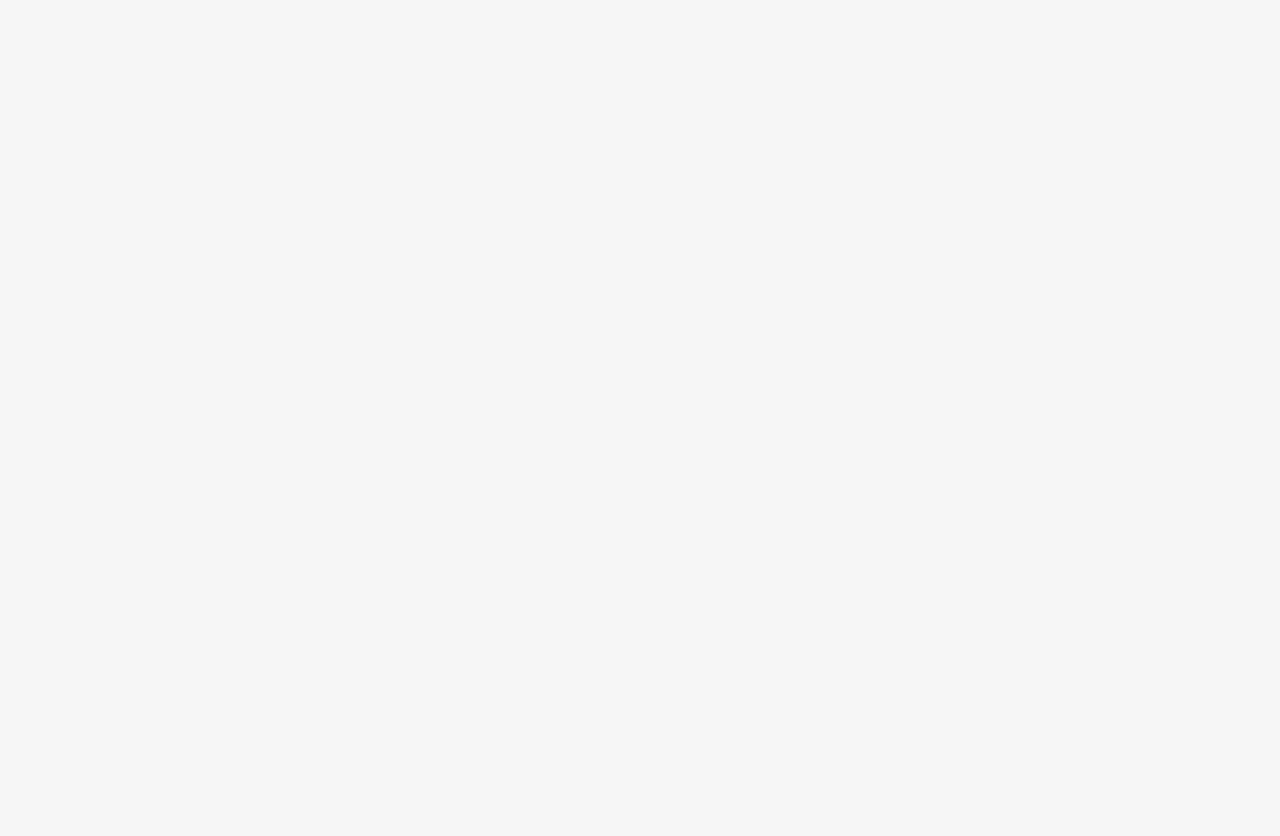
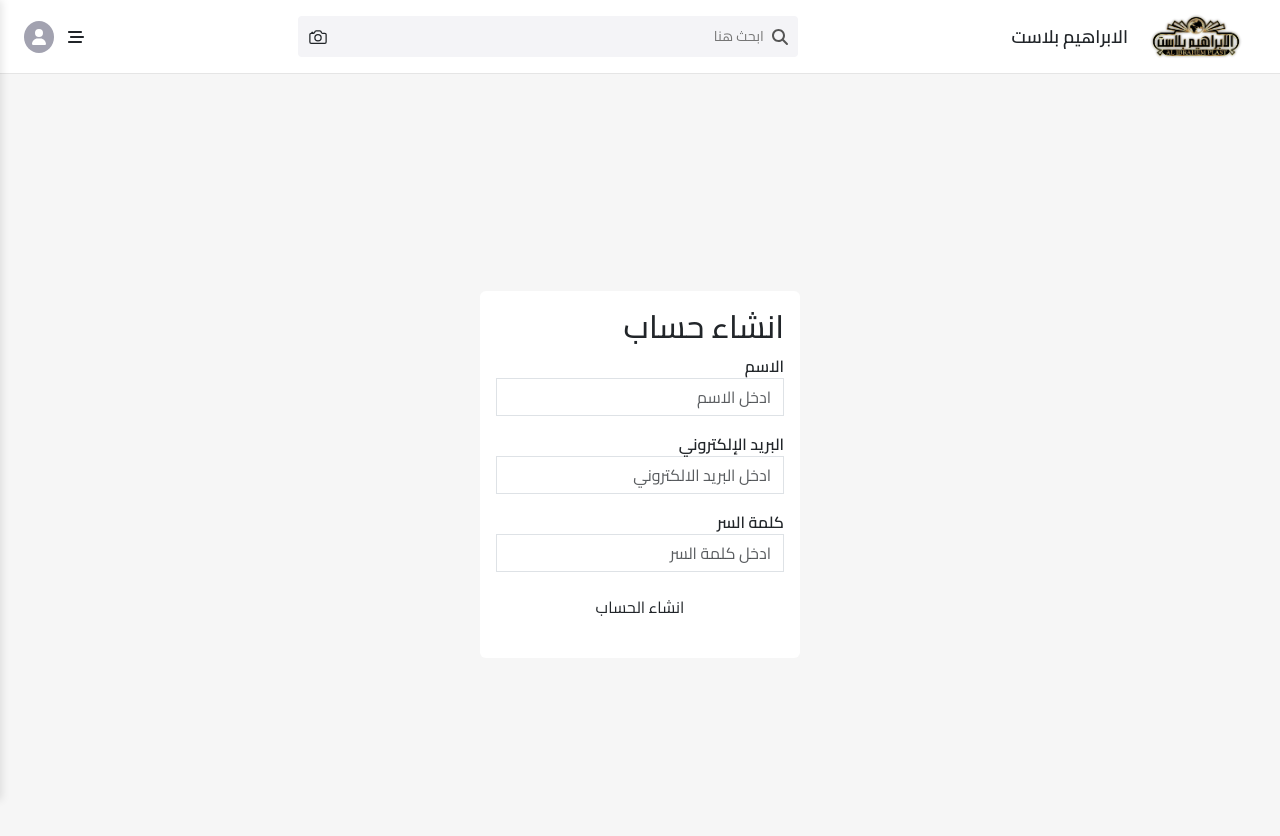
Before and after one commit to DemaNidal/ibrahimplast, a React (Create React App) app: page /register in a window 1280 px wide. Before the commit this address had no page. Shown: the top 836 px of the page. Before the commit the page ends 800 px from the top, so only its background shows below. Built offline with nearby package versions, Linux system fonts and the light colour scheme; sample sign-in values are in the browser's storage.

Commit message:
add register page

```diff
--- a/src/App.css
+++ b/src/App.css
@@ -1,9 +1,15 @@
+* {
+  -webkit-text-size-adjust: 100%;
+  text-size-adjust: 100%;
+}
 body, html{
   background-color: #f6f6f6;
   margin: 0;
   padding: 0;
   caret-color: transparent;
   user-select: none;
+  -webkit-text-size-adjust: 100%;
+  text-size-adjust: 100%;
 }
 
 input,
--- a/src/pages/login/Login.js
+++ b/src/pages/login/Login.js
@@ -1,61 +1,77 @@
-import React, { useState } from 'react'
-import { useNavigate } from 'react-router-dom';
-import { login } from '../../services/authService';
+import React, { useState } from "react";
+ import { useNavigate } from "react-router-dom";
+import { login } from "../../services/authService";
 
 const Login = () => {
-  const [username, setUsername] = useState('');
-  const [password, setPassword] = useState('');
-  const navigate = useNavigate();
+  const [username, setUsername] = useState("");
+  const [password, setPassword] = useState("");
+   const navigate = useNavigate();
 
   const handleLogin = async (e) => {
-    e.preventDefault();
-
+    e.preventDefault()
+     console.log(password);
+      console.log(username);
     try {
       const data = await login(username, password);
+      console.log(data);
+      if (data.token) {
+        localStorage.setItem("token", data.token);
 
-      if (data.token) {
-        localStorage.setItem('token', data.token);
-        navigate('/');
+        navigate("/",{ replace: true });
       }
     } catch (error) {
-      alert('خطأ في اسم المستخدم أو كلمة المرور');
+    console.log("error", error);
     }
   };
   return (
-     <div className="container d-flex align-items-center justify-content-center vh-100">
-      <div className="card p-4 shadow" style={{ width: '400px' }}>
+    <div className="container d-flex align-items-center justify-content-center vh-100">
+      <div className="card p-4 shadow" style={{ width: "400px" }}>
         <div className="text-center mb-4">
-          <img src="/logo192.png" alt="Al Ibrahem Plast" style={{ width: '200px' }} />
+          <img
+            src="/logo192.png"
+            alt="Al Ibrahem Plast"
+            style={{ width: "200px" }}
+          />
           <h4 className="mt-3">تسجيل الدخول</h4>
         </div>
-        <form onSubmit={handleLogin} >
+        <form onSubmit={handleLogin}>
           <div className="mb-3">
-            <label className="form-label">اسم المستخدم</label>
+            <label htmlFor="username" className="form-label">
+              اسم المستخدم
+            </label>
             <input
+              id="username"
               type="text"
               className="form-control"
               value={username}
               onChange={(e) => setUsername(e.target.value)}
+              placeholder="أدخل اسم المستخدم"
               required
             />
           </div>
+
           <div className="mb-3">
-            <label className="form-label">كلمة المرور</label>
+            <label htmlFor="password" className="form-label">
+              كلمة المرور
+            </label>
             <input
+              id="password"
               type="password"
               className="form-control"
               value={password}
               onChange={(e) => setPassword(e.target.value)}
+              placeholder="أدخل كلمة المرور"
               required
             />
           </div>
-          <button type="submit" className="btn btn-primary w-100">
+
+          <button type="submit" className="btn btn-primary w-100" >
             دخول
           </button>
         </form>
       </div>
     </div>
-  )
-}
+  );
+};
 
-export default Login
+export default Login;
--- /dev/null
+++ b/src/pages/login/Register.js
@@ -0,0 +1,33 @@
+import React from 'react'
+
+function Register() {
+  return (
+    <div className='d-flex justify-content-center align-items-center vh-100'>
+        <div className='bg-white p-3 rounded w-25'>
+         <h2>انشاء حساب</h2>
+        <form>
+            <div className='mb-3'>
+                <label htmlFor='name'><strong>الاسم</strong></label>
+                <input type='text' placeholder='ادخل الاسم' name='name'
+                className='form-control rounded-0' />
+            </div>
+            <div className='mb-3'>
+                <label htmlFor='email'><strong>البريد الإلكتروني</strong></label>
+                <input type='email' placeholder='ادخل البريد الالكتروني' name='email'
+                className='form-control rounded-0'/>
+            </div>
+            <div className='mb-3'>
+                <label htmlFor='password'><strong>كلمة السر</strong></label>
+                <input type='password' placeholder='ادخل كلمة السر' name='password'
+                className='form-control rounded-0'/>
+            </div>
+            <button type='submit' className='btn btn-sucess w-100 rounded-0'>انشاء الحساب</button>
+            <p></p>
+        </form>
+        </div>
+
+    </div>
+  )
+}
+
+export default Register
--- /dev/null
+++ b/src/router/PrivateRoute.js
@@ -0,0 +1,15 @@
+// components/PrivateRoute.js
+import React from "react";
+import { Navigate } from "react-router-dom";
+
+const PrivateRoute = ({ children }) => {
+  const token = localStorage.getItem("token");
+
+  if (!token) {
+    return <Navigate to="/login" replace />;
+  }
+
+  return children;
+};
+
+export default PrivateRoute;
--- a/src/router/Router.js
+++ b/src/router/Router.js
@@ -6,21 +6,31 @@ import Dashboard from '../pages/Dashboard';
 import DashboardLayout from '../layout/DashboardLayout';
 import SearchProduct from '../pages/product/SearchProduct';
 import ProductView from "../pages/product/ProductView";
+import PrivateRoute from "../router/PrivateRoute";
+import Register from '../pages/login/Register';
 
 function AppRouter() {
   return (
     <Routes>
-      <Route path="/" element={<DashboardLayout />}>
+      {/* Protected routes */}
+      <Route
+        path="/"
+        element={
+          <PrivateRoute>
+            <DashboardLayout />
+          </PrivateRoute>
+        }
+      >
         <Route index element={<Dashboard />} />
         <Route path="addproduct" element={<AddProduct />} />
         <Route path="search" element={<SearchProduct />} />
         <Route path="productview/:id" element={<ProductView />} />
-        {/* أضف صفحات أخرى هنا */}
+        <Route path="/register" element={<Register />} />
       </Route>
 
+      {/* Public route */}
       <Route path="/login" element={<Login />} />
     </Routes>
   );
 }
-
 export default AppRouter;
--- a/src/services/authService.js
+++ b/src/services/authService.js
@@ -4,6 +4,13 @@ import { API_URL } from '../config/api';
 
 
 export const login = async (username, password) => {
-  const response = await axios.post(`${API_URL}/login`, { username, password });
-  return response.data;
+  try {
+    const res = await axios.post(`${API_URL}/login`, {
+      username,
+      password,
+    });
+    return res.data; // لازم يرجع { token: "...", user: {...} }
+  } catch (error) {
+    throw error.response?.data || error;
+  }
 };
```
